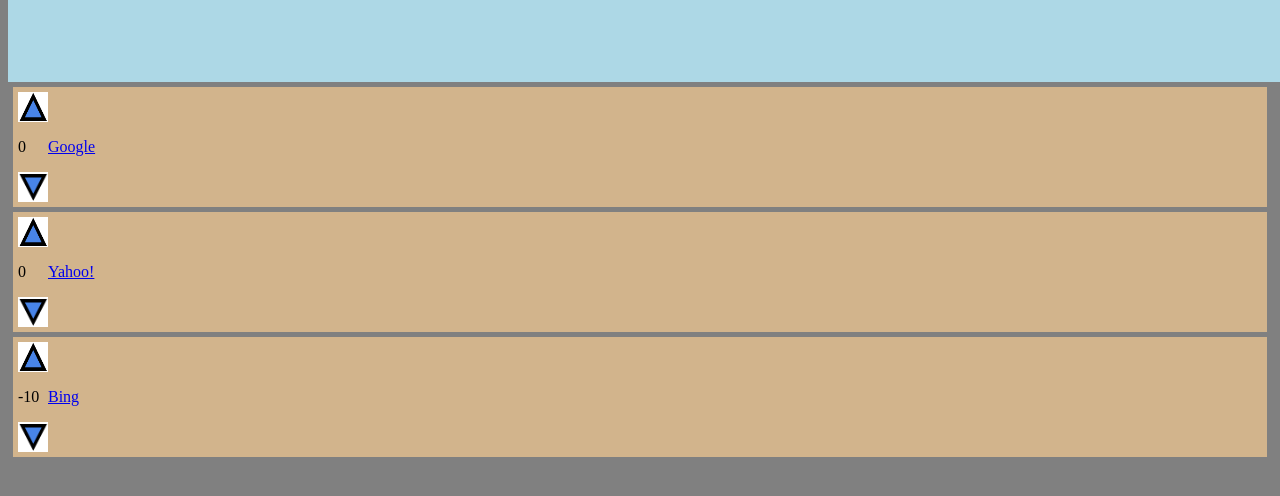
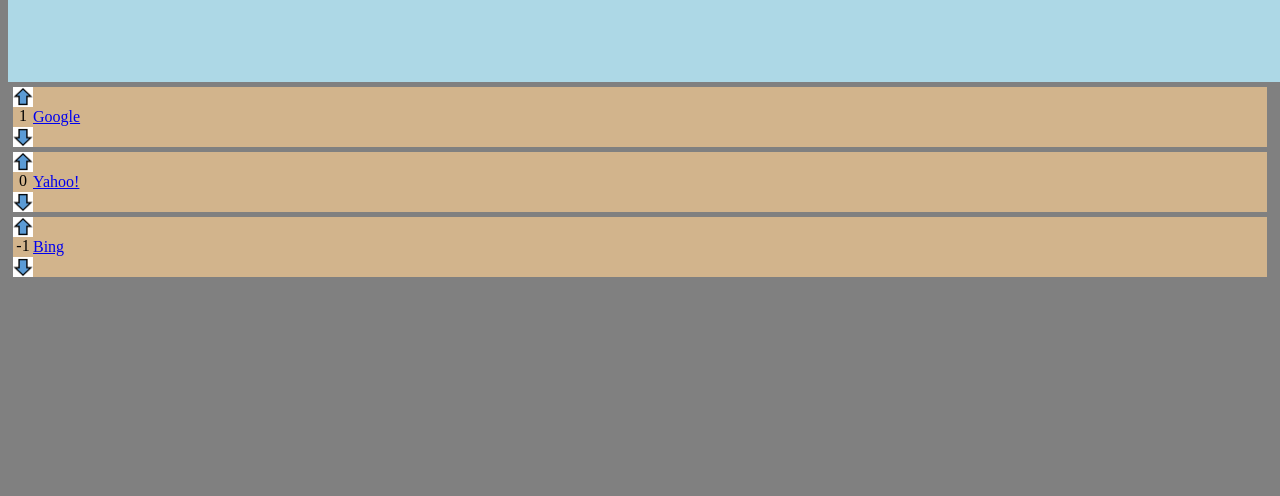
Before and after one commit to twgardner2/redditClone, a plain HTML site: page index.html in a window 1280 px wide. Shown: the part 46-542 px from the top of the page. Drawn offline with Linux system fonts and the light colour scheme.

Commit message:
improved spacing, new arrow images

```diff
--- a/scripts.js
+++ b/scripts.js
@@ -2,7 +2,7 @@ var links = [
     {
         "text":"Google",
         "url":"https://www.google.com",
-        "votes":0
+        "votes":1
     },
     {
         "text":"Yahoo!",
@@ -12,7 +12,7 @@ var links = [
     {
         "text":"Bing",
         "url":"https://www.bing.com",
-        "votes":-10
+        "votes":-1
     }
 ]
 
@@ -22,14 +22,12 @@ function generateRow(linkText, linkURL, linkVotes) {
     newLink.classList.add('entryRow')
 
     var rowContents =
-            `<div class="entryRow">` +
-                `<div class="arrows">` +
-                    `<img src="img/uparrow.png" class="buttonUpVote">` +
-                    `<p class="voteCount">${linkVotes}</p>` +
-                    `<img src="img/downarrow.png" class="buttonDownVote">` +
-                `</div> ` +
-                `<div><a href="${linkURL}">${linkText}</a></div>` +
-            `</div>` ;
+            `<div class="arrows">` +
+                `<img src="img/up_arrow.png" class="buttonUpVote">` +
+                `<p class="voteCount">${linkVotes}</p>` +
+                `<img src="img/down_arrow.png" class="buttonDownVote">` +
+            `</div> ` +
+            `<div><a href="${linkURL}">${linkText}</a></div>`;
 
     newLink.innerHTML = rowContents;
 
--- a/styles.css
+++ b/styles.css
@@ -9,15 +9,21 @@ body {
     text-align: center;
     width: 100vw;
     height: 15vh;
-
 }
 
 .arrows img {
-    height: 30px;
-    width: 30px;
+    height: 20px;
+    width: 20px;
+}
+
+.voteCount {
+    height: 20px;
+    margin:  0px;
+    text-align: center;
 }
 
 .entryRow {
+    height:60px;
     margin: 5px;
     background: tan;
 
```
Also changed, not shown: New Text Document.txt (added), img/down_arrow.PNG (added), img/up_arrow.PNG (added), 1 other file.
